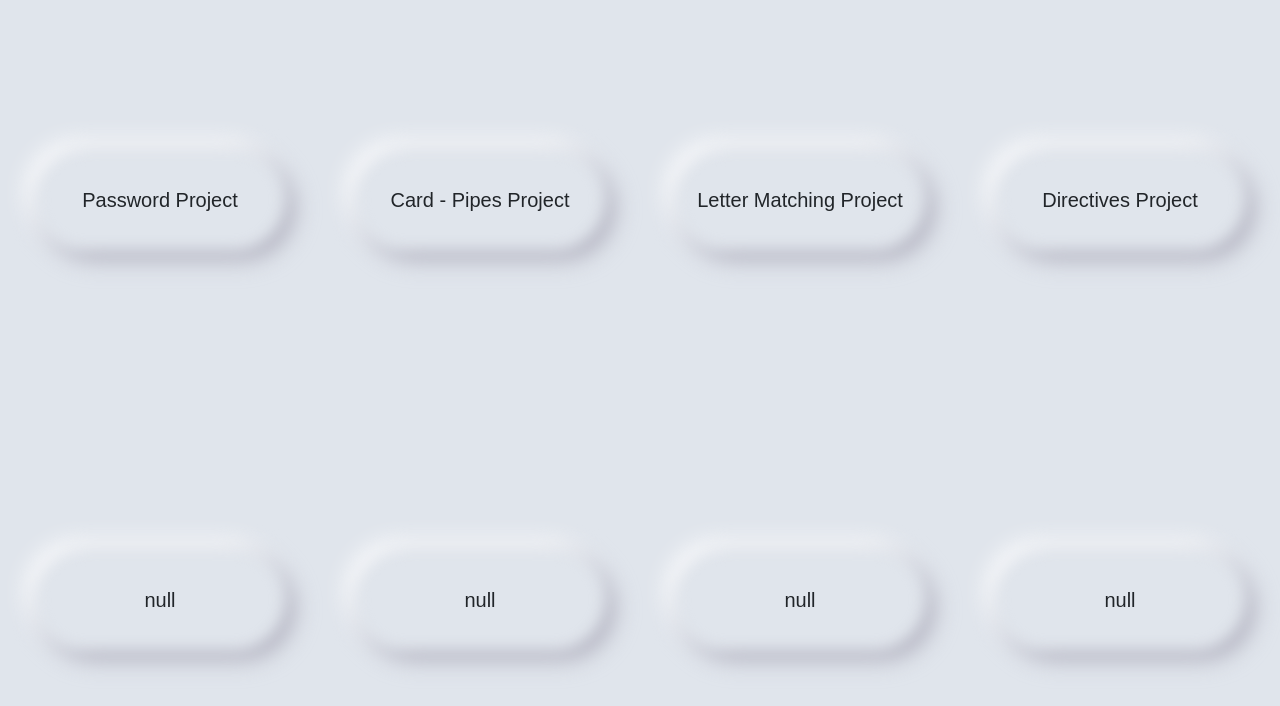
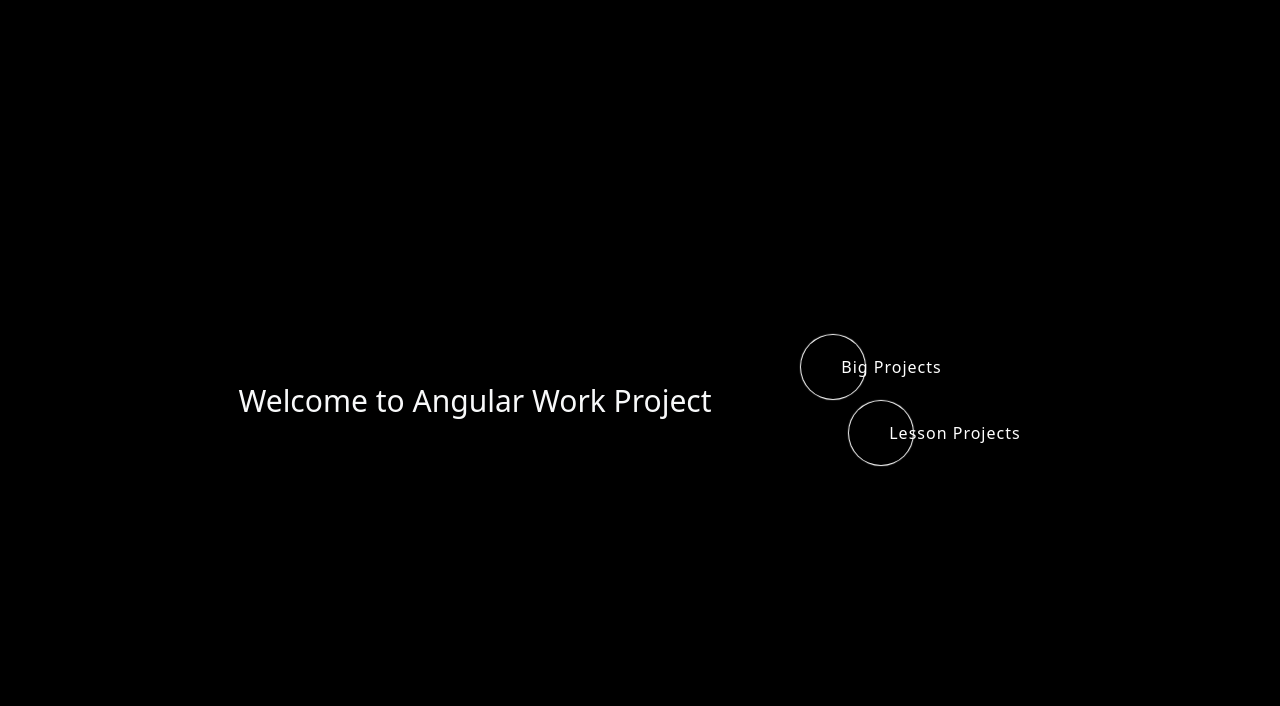
Before and after one commit to hasansaid/Angular-Work, an Angular app: page / in a window 1280 px wide. Shown: the top 706 px of the page. Built offline with nearby package versions, Linux system fonts and the light colour scheme.

Commit message:
homepage made

```diff
--- a/src/app/app.module.ts
+++ b/src/app/app.module.ts
@@ -11,6 +11,7 @@ import { CardComponent } from './component/card-project/card/card.component';
 import { LetterMatchingProjectComponent } from './component/letter-matching-project/letter-matching-project.component';
 import { GoalComponent } from './component/goal/goal.component';
 import { DirectivesProjectComponent } from './component/directives-project/directives-project.component';
+import { MainComponent } from './component/main/main.component';
 
 @NgModule({
   declarations: [
@@ -23,6 +24,7 @@ import { DirectivesProjectComponent } from './component/directives-project/direc
     LetterMatchingProjectComponent,
     GoalComponent,
     DirectivesProjectComponent,
+    MainComponent,
   ],
   imports: [BrowserModule, AppRoutingModule],
   providers: [],
--- a/src/app/component/home/home.component.html
+++ b/src/app/component/home/home.component.html
@@ -26,7 +26,7 @@
         <p>null</p>
     </div>
 </section>
-
+<router-outlet></router-outlet>
 <!-- <link href="https://fonts.googleapis.com/css2?family=Nunito:wght@300;400;600;700&display=swap" rel="stylesheet">
 
 <main class="content" data-form-type="card">
--- /dev/null
+++ b/src/app/component/main/main.component.css
@@ -0,0 +1,89 @@
+* {
+  margin: 0;
+  padding: 0;
+}
+
+*,
+*:before,
+*:after {
+  box-sizing: border-box;
+}
+
+ul,
+ol {
+  list-style: none;
+}
+
+a {
+  text-decoration: none;
+}
+
+body {
+  font-family: "Nunito", sans-serif;
+  font-size: 14px;
+  line-height: 1.5;
+}
+
+.btn {
+  display: inline-block;
+  color: #ffffff;
+  padding: 32px;
+  position: relative;
+  letter-spacing: 1px;
+}
+.btn__circle,
+.btn__text,
+.btn__white-circle {
+  position: absolute;
+}
+.btn__circle {
+  top: 0;
+  left: 0;
+  height: 100%;
+  border-radius: 100%;
+  width: 100%;
+  box-shadow: 0 0 1px 1px #fff;
+  transition: 0.3s linear;
+}
+.btn__white-circle {
+  top: 50%;
+  left: 50%;
+  transform: translate(-50%, -50%) scale(0);
+  width: 56px;
+  height: 56px;
+  border-radius: 100%;
+  background: #ffffff;
+  display: flex;
+  transition: 0.3s ease-in-out;
+}
+.btn__white-circle svg {
+  width: 24px;
+  height: 24px;
+  margin: auto;
+}
+.btn__text {
+  top: 50%;
+  transform: translateY(-50%);
+  white-space: nowrap;
+  z-index: 2;
+  padding: 24px 8px;
+  transition: 0.3s linear;
+}
+.btn:hover .btn__circle {
+  transform: scale(0);
+}
+.btn:hover .btn__white-circle {
+  transform: translate(-50%, -50%) scale(1);
+}
+.btn:hover .btn__text {
+  transform: translate(40px, -50%);
+}
+
+.content {
+  background: black;
+  height: 100vh;
+  width: 100vw;
+  display: flex;
+  align-items: center;
+  justify-content: center;
+}
--- /dev/null
+++ b/src/app/component/main/main.component.html
@@ -0,0 +1,39 @@
+<link href="https://fonts.googleapis.com/css2?family=Nunito:wght@300;400;600;700&display=swap" rel="stylesheet">
+
+<div class="container text-center">
+    <main class="content" data-form-type="card">
+        <span class="text-light" style="margin-right: 80px; font-size: 30px;">Welcome to Angular Work Project</span>
+
+        <div class="row">
+            <div class="col-12 col-sm-8"></div>
+            <div class="w-100 d-none d-md-block"></div>
+            <div class="col-6 col-sm-4" style="margin-right: 70px;">
+                <a href="javascript:;" class="btn">
+                    <span class="btn__circle"></span>
+                    <span class="btn__white-circle">
+                        <svg xmlns="http://www.w3.org/2000/svg" id="icon-arrow-right" viewBox="0 0 21 12">
+                            <path
+                                d="M17.104 5.072l-4.138-4.014L14.056 0l6 5.82-6 5.82-1.09-1.057 4.138-4.014H0V5.072h17.104z">
+                            </path>
+                        </svg>
+                    </span>
+                    <span class="btn__text">Big Projects</span>
+                </a>
+            </div>
+            <div class="col-6 col-sm-4 ms-5">
+                <a href="home" class="btn">
+                    <span class="btn__circle"></span>
+                    <span class="btn__white-circle">
+                        <svg xmlns="http://www.w3.org/2000/svg" id="icon-arrow-right" viewBox="0 0 21 12">
+                            <path
+                                d="M17.104 5.072l-4.138-4.014L14.056 0l6 5.82-6 5.82-1.09-1.057 4.138-4.014H0V5.072h17.104z">
+                            </path>
+                        </svg>
+                    </span>
+                    <span class="btn__text">Lesson Projects</span>
+                </a>
+            </div>
+        </div>
+    </main>
+
+</div>
--- /dev/null
+++ b/src/app/component/main/main.component.ts
@@ -0,0 +1,15 @@
+import { Component, OnInit } from '@angular/core';
+
+@Component({
+  selector: 'app-main',
+  templateUrl: './main.component.html',
+  styleUrls: ['./main.component.css']
+})
+export class MainComponent implements OnInit {
+
+  constructor() { }
+
+  ngOnInit(): void {
+  }
+
+}
```
Also changed, not shown: src/app/app-routing.module.ts (+10 -5 lines), 1 other file (tests, documents, lock files or other folders).
